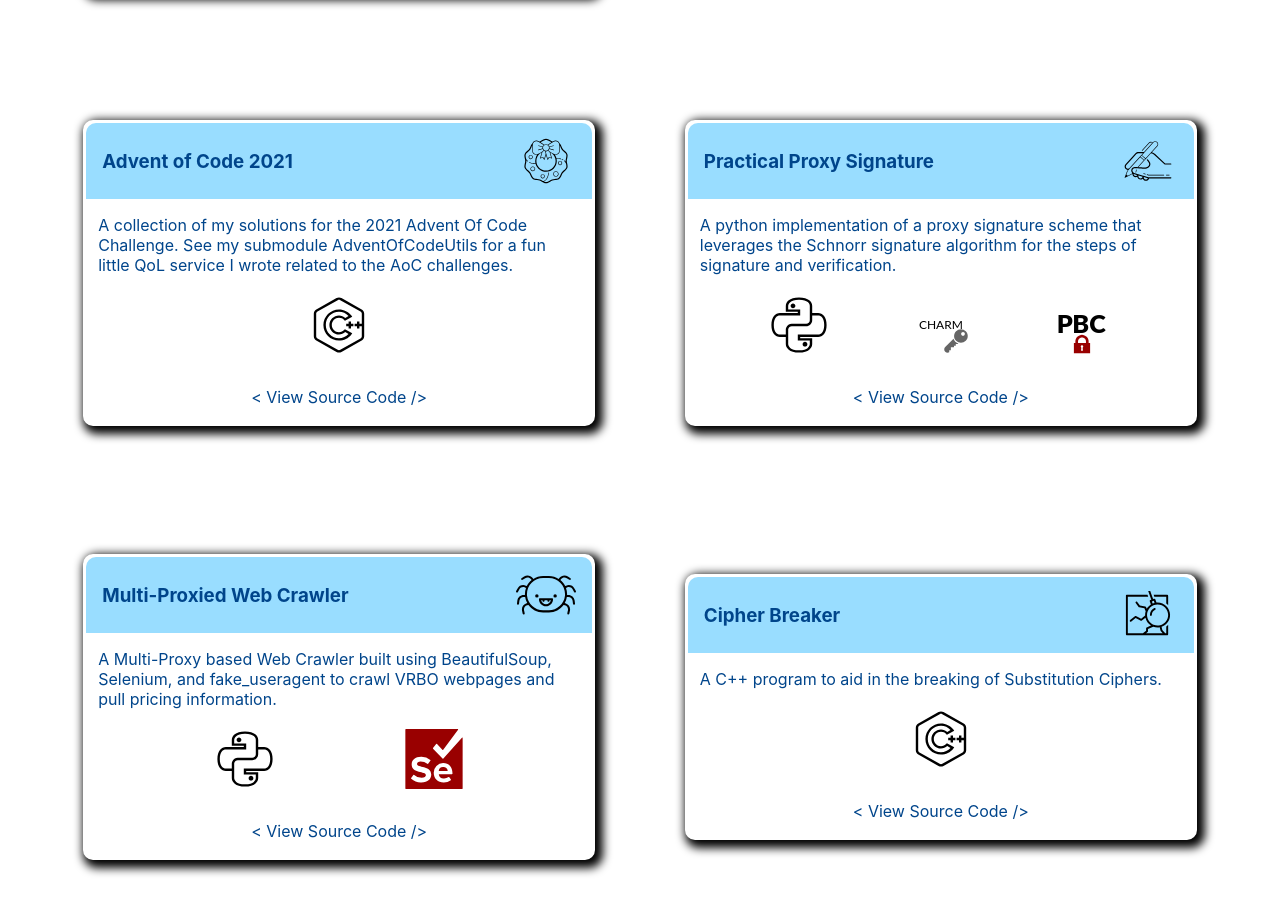
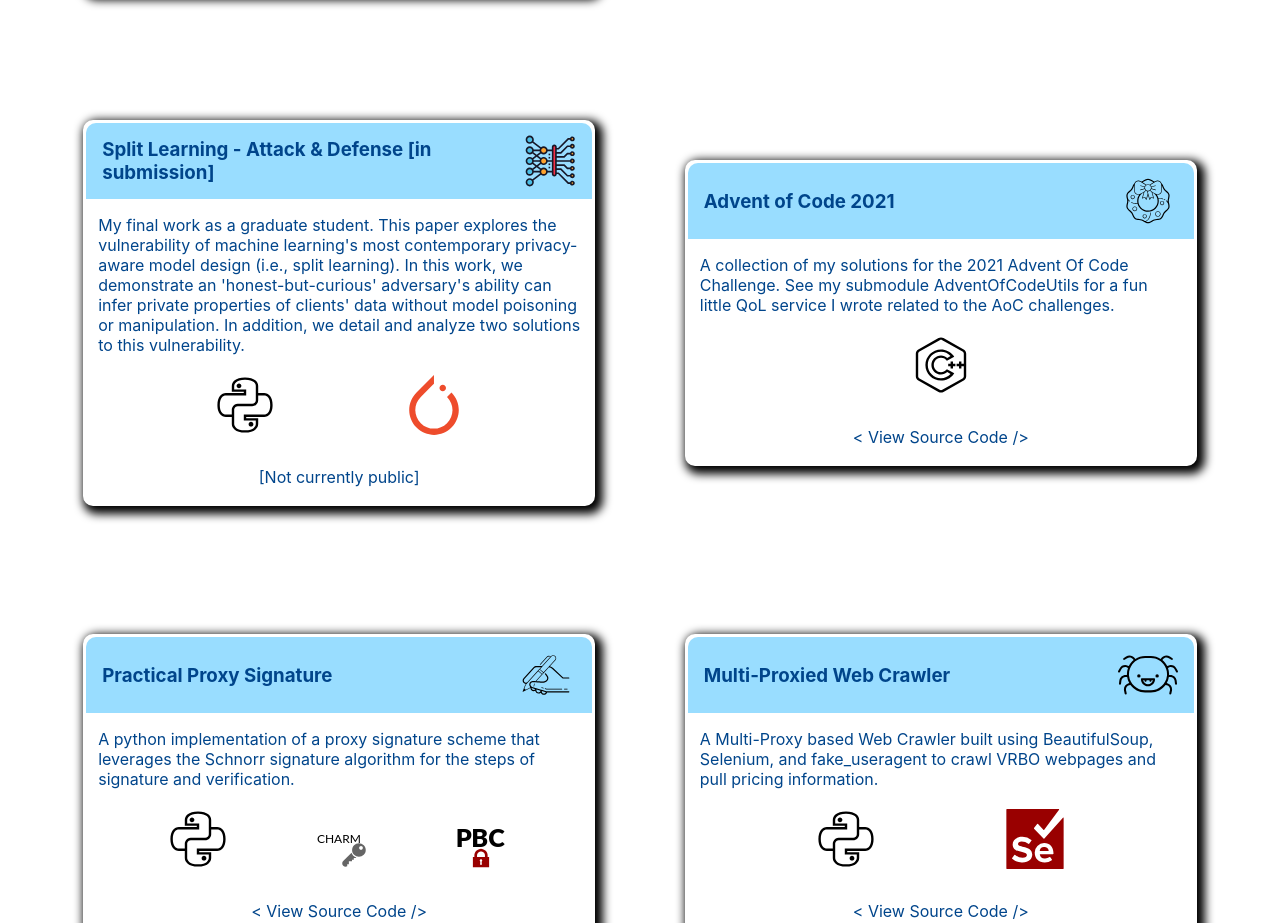
Before and after one commit to SeanDougherty/simple-react-page, a React (Create React App) app: page / in a window 1280 px wide. Shown: the part 4581-5504 px from the top of the page. Built offline with nearby package versions, Linux system fonts and the light colour scheme.

Commit message:
Added Split Learning project to list of previous projects

```diff
--- a/src/components/Projects.js
+++ b/src/components/Projects.js
@@ -5,6 +5,7 @@ import CipherBreaker from "./Projects/CipherBreaker";
 import DES from "./Projects/DES";
 import ElectronMirror from "./Projects/ElectronMirror";
 import ProxySignature from "./Projects/ProxySignature";
+import SplitLearningAttack from "./Projects/SplitLearningAttack";
 import UpwardsPlanarity from "./Projects/UpwardsPlanarity";
 import WebCrawler from "./Projects/WebCrawler";
 
@@ -16,6 +17,7 @@ const Projects = (props) => {
       <h2>Previous Projects</h2>
       <APECS />
       <ElectronMirror />
+      <SplitLearningAttack />
       <AdventOfCode21 />
       <ProxySignature />
       <WebCrawler />
--- /dev/null
+++ b/src/components/Projects/SplitLearningAttack.js
@@ -0,0 +1,23 @@
+import ProjectFrame from "../Utility/ProjectFrame";
+import { ReactComponent as ICON } from "../../resources/splitlearning.svg";
+import { ReactComponent as PYTHON } from "../../resources/python.svg";
+import { ReactComponent as PYTORCH } from "../../resources/pytorch.svg";
+
+const title = "Split Learning - Attack & Defense [in submission]";
+const description =
+  "My final work as a graduate student. This paper explores the vulnerability of machine learning's most contemporary privacy-aware model design (i.e., split learning). In this work, we demonstrate an 'honest-but-curious' adversary's ability can infer private properties of clients' data without model poisoning or manipulation. In addition, we detail and analyze two solutions to this vulnerability.";
+
+const SplitLearningAttack = () => {
+  return (
+    <ProjectFrame
+      title={title}
+      description={description}
+      icon={<ICON />}
+      components={[<PYTHON />, <PYTORCH />]}
+      link={"#"}
+      customLinkMessage="[Not currently public]"
+    />
+  );
+};
+
+export default SplitLearningAttack;
--- a/src/components/Utility/ProjectFrame.js
+++ b/src/components/Utility/ProjectFrame.js
@@ -3,6 +3,10 @@ import ShimmyOnViewThin from "./ShimmyOnViewThin";
 
 const ProjectFrame = (props) => {
   const classes = useStyles();
+  let linkMessage = "< View Source Code />";
+  if (props.customLinkMessage) {
+    linkMessage = props.customLinkMessage;
+  }
 
   const components = props.components.map((component, index) => (
     <div className={classes.component} key={props.title + "component" + index}>
@@ -25,7 +29,7 @@ const ProjectFrame = (props) => {
           <p className={classes.description}>{props.description}</p>
           <div className={classes.components}>{components}</div>
           <ShimmyOnViewThin delay={700}>
-            <div className={classes.navigate}>{"< View Source Code />"}</div>
+            <div className={classes.navigate}>{linkMessage}</div>
           </ShimmyOnViewThin>
         </div>
       </div>
```
Also changed, not shown: src/resources/pytorch.svg (added), src/resources/splitlearning.svg (added).
